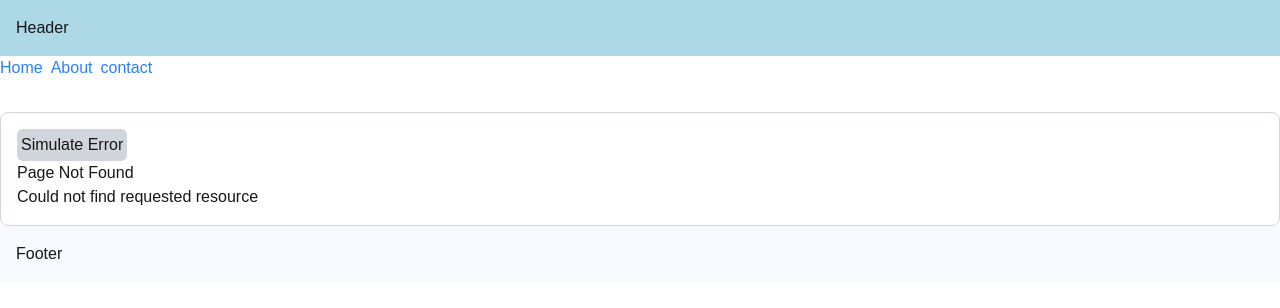
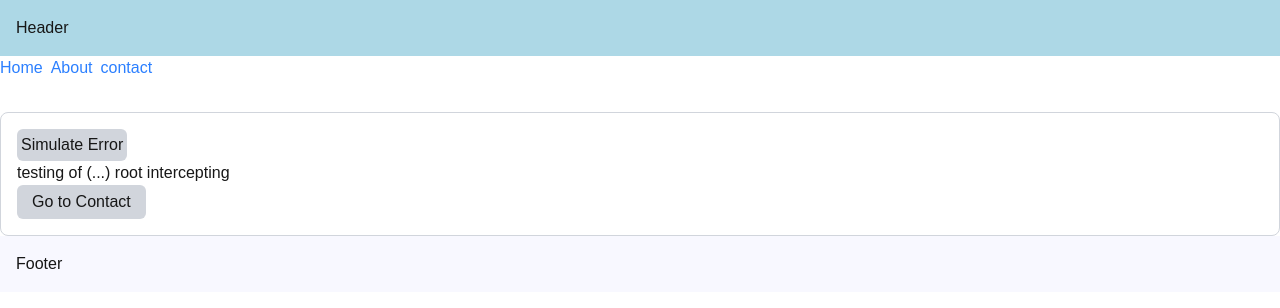
Before and after one commit to mdmusharruf13/nextjs-learning, a Next.js app in the folder nextjs-15_ce/: page /concepts/intercepted/three in a window 1280 px wide. Before the commit this address had no page. Shown: the top 308 px of the page. Built offline with nearby package versions, Linux system fonts and the light colour scheme.

Commit message:
intercepted routes in next.js

```diff
--- /dev/null
+++ b/nextjs-15_ce/src/app/concepts/intercepted/one/(.)f1/page.tsx
@@ -0,0 +1,9 @@
+import React from 'react'
+
+function F1Page() {
+  return (
+    <div>(.)F1Page - intercepted page</div>
+  )
+}
+
+export default F1Page
--- /dev/null
+++ b/nextjs-15_ce/src/app/concepts/intercepted/one/f1/page.tsx
@@ -0,0 +1,9 @@
+import React from 'react'
+
+function F1Page() {
+  return (
+    <div>F1Page</div>
+  )
+}
+
+export default F1Page
--- /dev/null
+++ b/nextjs-15_ce/src/app/concepts/intercepted/one/page.tsx
@@ -0,0 +1,15 @@
+import Button from '@/components/Button'
+import Link from 'next/link'
+
+function PageOne() {
+  return (
+    <div>
+        <ul>
+            <li>welcome to page one</li>
+            <li><Link href={"/concepts/intercepted/one/f1"}><Button>Go to f1 page</Button></Link></li>
+        </ul>
+    </div>
+  )
+}
+
+export default PageOne
--- /dev/null
+++ b/nextjs-15_ce/src/app/concepts/intercepted/three/(...)contact/page.tsx
@@ -0,0 +1,11 @@
+import Button from "@/components/Button";
+import Link from "next/link";
+
+export default function M1Page() {
+    return (
+        <section>
+            <p>(...) root intercepting - contact page</p>
+            <Link href={`/concepts/intercepted/three`}><Button>Go to three</Button></Link>
+        </section>
+    )
+}
--- /dev/null
+++ b/nextjs-15_ce/src/app/concepts/intercepted/three/page.tsx
@@ -0,0 +1,11 @@
+import Button from "@/components/Button";
+import Link from "next/link";
+
+export default function ThreePage() {
+    return (
+        <section>
+            <p>testing of (...) root intercepting</p>
+            <Link href={`/contact`}><Button>Go to Contact</Button></Link>
+        </section>
+    )
+}
--- /dev/null
+++ b/nextjs-15_ce/src/app/concepts/intercepted/two/R1/R2/(..)(..)R3/page.tsx
@@ -0,0 +1,11 @@
+import Button from "@/components/Button";
+import Link from "next/link";
+
+export default function R3Page() {
+    return (
+        <section>
+            <p>welcome to R3 page - (..)R3 intercepted route</p>
+            <Link href={`/concepts/intercepted/two/R1`}><Button>Go to R1</Button></Link>
+        </section>
+    )
+}
--- /dev/null
+++ b/nextjs-15_ce/src/app/concepts/intercepted/two/R1/R2/page.tsx
@@ -0,0 +1,11 @@
+import Button from "@/components/Button";
+import Link from "next/link";
+
+export default function R2Page() {
+    return (
+        <section>
+            <p>welcome to R2 page</p>
+            <Link href={`/concepts/intercepted/two/R3`}><Button>Go to R3</Button></Link>
+        </section>
+    )
+}
--- /dev/null
+++ b/nextjs-15_ce/src/app/concepts/intercepted/two/R1/page.tsx
@@ -0,0 +1,11 @@
+import Button from "@/components/Button";
+import Link from "next/link";
+
+export default function R1Page() {
+    return (
+        <section>
+            <p>welcome to R1 page</p>
+            <Link href={"/concepts/intercepted/two/R1/R2"}><Button>Go to R2</Button></Link>
+        </section>
+    )
+}
--- /dev/null
+++ b/nextjs-15_ce/src/app/concepts/intercepted/two/R3/page.tsx
@@ -0,0 +1,11 @@
+import Button from "@/components/Button";
+import Link from "next/link";
+
+export default function R3Page() {
+    return (
+        <section>
+            <p>welcome to R3 page</p>
+            <Link href={`/concepts/intercepted/two/R1`}><Button>Go to R1</Button></Link>
+        </section>
+    )
+}
--- /dev/null
+++ b/nextjs-15_ce/src/components/Button.tsx
@@ -0,0 +1,16 @@
+import React from "react"
+
+type ButtonProps = React.ButtonHTMLAttributes<HTMLButtonElement> & {
+    children: React.ReactNode
+};
+
+export default function Button({children, ...props}: ButtonProps) {
+    return (
+        <button
+            {...props}
+            className="bg-gray-300 rounded-md px-[15px] py-[5px] cursor-pointer"
+        >
+            {children}
+        </button>
+    )
+}
```
Also changed, not shown: 1 other file (tests, documents, lock files or other folders).
